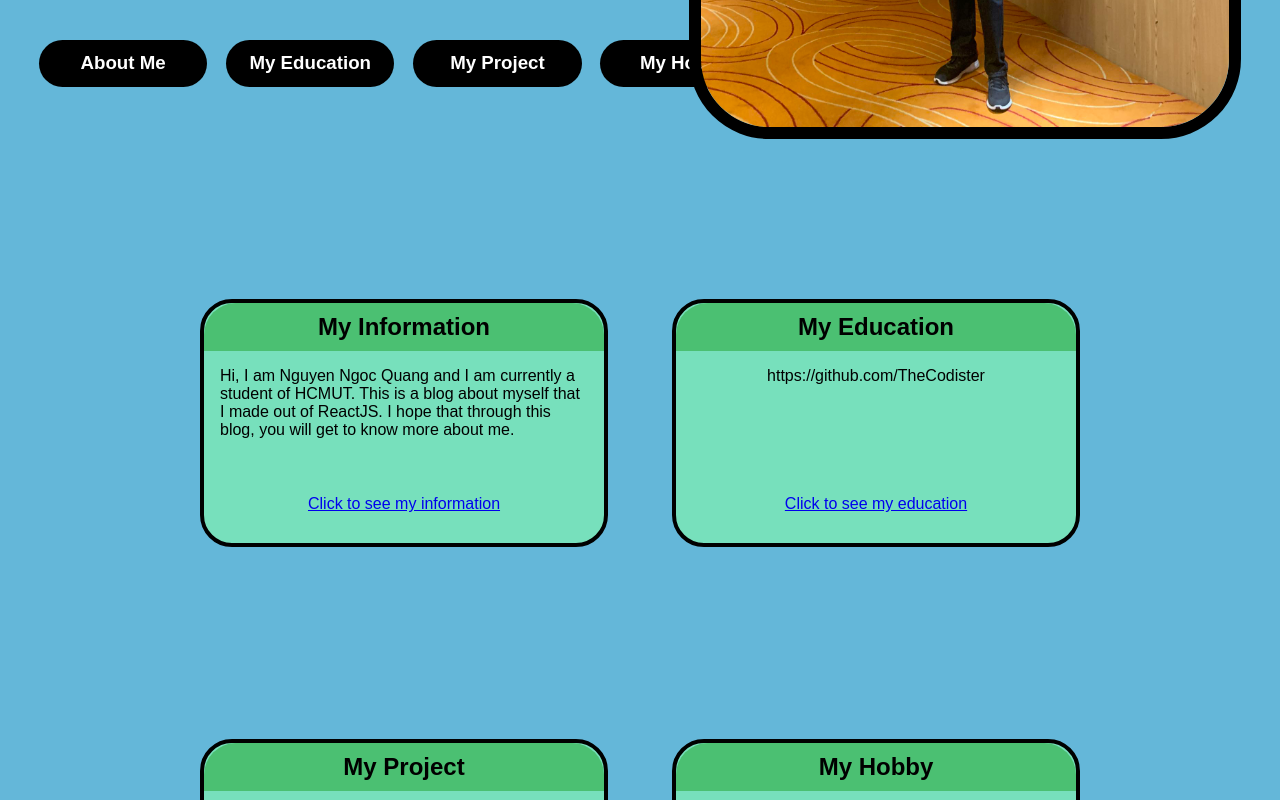
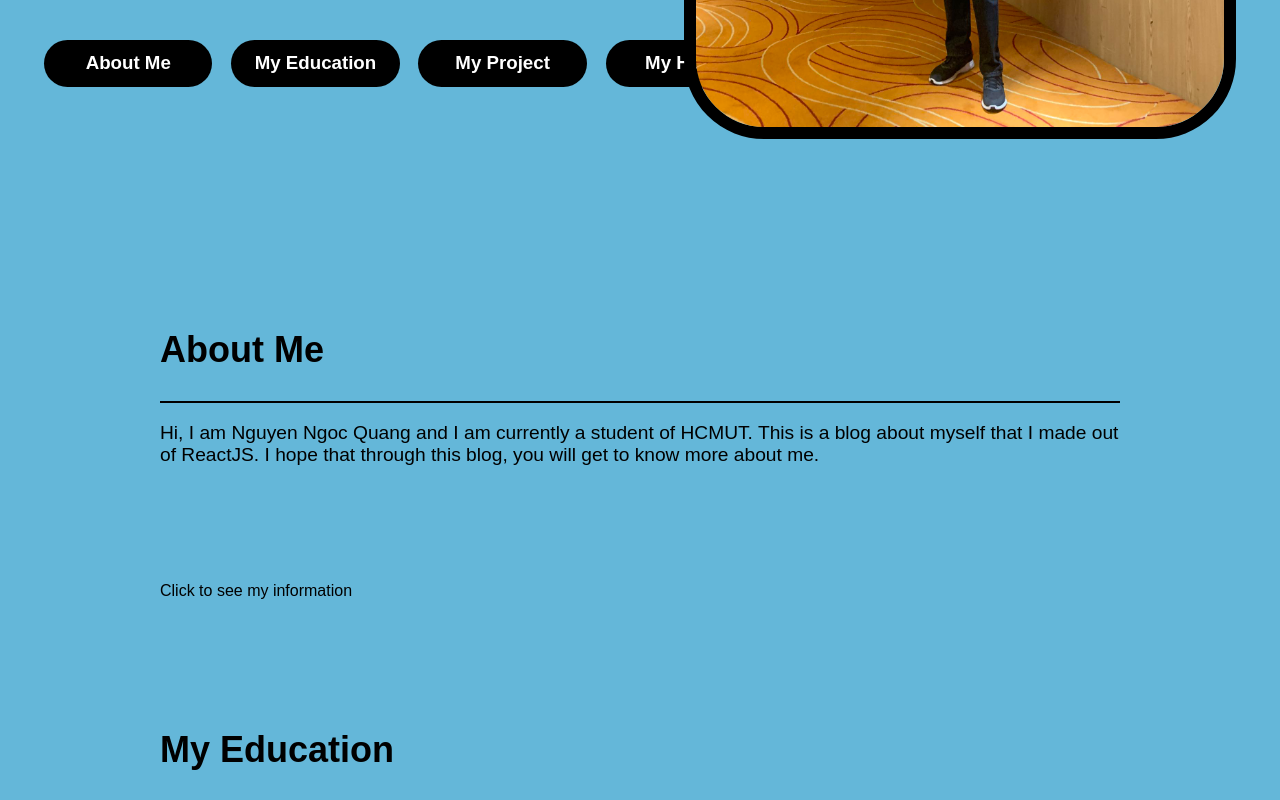
Before and after one commit to TheCodister/PersonalCV, a React (Create React App) app: page / in a window 1280 px wide. Shown: the part 800-1600 px from the top of the page. Built offline with nearby package versions, Linux system fonts and the light colour scheme; the HTML template or start-up script is replaced by a standard one.

Commit message:
fixt home-blog-list

```diff
--- a/src/Components/Home/Bloglist.jsx
+++ b/src/Components/Home/Bloglist.jsx
@@ -1,18 +1,22 @@
 import { Link } from "react-router-dom";
 const BlogList = ({blogs, handleDelete}) => {
     return (
-        <div className="blog-list">
+        <div className="home-blog-list">
             {blogs.map((blog) => ( //using map to print out the array
+                <div className="home-content-background">
                     <div className="home-content" key={blog.id}>
                         <div className="home-content-title">
                             <h2>{blog.title}</h2>
+                            <hr className="home-content-title-line"></hr>
                         </div>
                         <div className="home-content-body">
                             <p>{blog.body}</p>
                         </div>
-
-                        <Link to={blog.address}><p1>{blog.link}</p1></Link>
+                        <div className="home-content-link">
+                            <Link to={blog.address}><p1>{blog.link}</p1></Link>
+                        </div>
                     </div>
+                </div>
                 ))}
         </div>
     );
--- a/src/Components/Home/Home.css
+++ b/src/Components/Home/Home.css
@@ -2,7 +2,6 @@
     display: flex;
     height: 100vh;
     flex-direction: column;
-    align-items: center;
     text-align: center;
 }
 .home-introduction{
@@ -56,44 +55,39 @@
     border-width: 0.8em;
     border-radius: 5em;
 }
-.blog-list{
+.home-blog-list{
     display: flex;
-    flex-direction: row;
     justify-content: center;
-    flex-wrap: wrap;
+    align-items: center;
+    flex-direction: column;
+    margin-top: 5em;
+}
+.home-blog-list a{
+    text-decoration: none;
+    color: black;
+}
+.home-content-background{
+    display: flex;
+    align-items: center;
+    margin-top: 5em;
+    height: 30%;
 }
 .home-content-title{
-    display: flex;
-    align-items: center;
-    justify-content: center;
-    text-align: center;
-    background-color: #4BC072;
-    width: 100%;
-    height: 20%;
-    border-radius: 2em 2em 0em 0em;
+    font-size: x-large;
+}
+.home-content-title-line{
+    border: 1px solid rgb(0, 0, 0);
 }
 .home-content-body{
-    height: 60%;
+    font-size: larger;
+    height: 50%;
+}
+.home-content-link:hover{
+    transform: scale(1.05);
+    transition: 150ms;
 }
 .home-content{
-    display: flex;
     text-align: left;
-    flex-direction: column;
-    align-items: center;
-    width: 25em;
-    height: 15em;
-    margin: 10em 2em 2em 2em;
-    border-radius: 2em;
-    border-style: solid;
-    border-color: black;
-    border-width: 0.3em;
-    background-color: #77E0BC;
+    width: 60em;
+    height: 20em;
 }
-.home-content p{
-    margin-right: 1em;
-    margin-left: 1em;
-}
-.home-content:hover{
-    transform: scale(1.1);
-    transition: 150ms;
-}
--- a/src/Components/Home/index.js
+++ b/src/Components/Home/index.js
@@ -4,7 +4,7 @@ import "./Home.css"
 import { Link } from "react-router-dom";
 const Home =() => {
     const [blogs, setBlogs] = useState([ //usestate, blog here is a class
-        {title: 'My Information', body: 'Hi, I am Nguyen Ngoc Quang and I am currently a student of HCMUT. This is a blog about myself that I made out of ReactJS. I hope that through this blog, you will get to know more about me.',address: './MyInformation', link: 'Click to see my information', id: 1},
+        {title: 'About Me', body: 'Hi, I am Nguyen Ngoc Quang and I am currently a student of HCMUT. This is a blog about myself that I made out of ReactJS. I hope that through this blog, you will get to know more about me.',address: './MyInformation', link: 'Click to see my information', id: 1},
         {title: 'My Education', body: 'https://github.com/TheCodister', link: 'Click to see my education',address: './MyEducation', id: 2},
         {title: 'My Project', body: 'I am Quang of HCMUT',address: './MyProject', link: 'Click to see my project', id: 3},
         {title: 'My Hobby', body: 'I am Quang of HCMUT',address: './MyHobby', link: 'Click to see my hobby', id: 4}
@@ -28,7 +28,7 @@ const Home =() => {
                 </div>
             <img className="home-introduction-pic" alt="profile" src="/Image/ProfilePic.jpeg"></img>
             </div>
-            <BlogList blogs={blogs} handleDelete={handleDelete}/>
+                <BlogList blogs={blogs} handleDelete={handleDelete}/>
         </div>
     );    //prop is for using outside component in this component
 }
--- a/src/Components/NavBar/index.jsx
+++ b/src/Components/NavBar/index.jsx
@@ -13,7 +13,7 @@ const NavBar = () => {
             <h1>The Quang Blog</h1>
             <div className="links">
                 <Link to="/"><h3>Home</h3></Link>
-                <Link to="/MyInformation"><h3>My Information</h3></Link>
+                <Link to="/MyInformation"><h3>About Me</h3></Link>
                 <Link to="/MyEducation"><h3>My Education</h3></Link>
                 <h3>My Project</h3>
                 <h3>My Hobby</h3>
```
